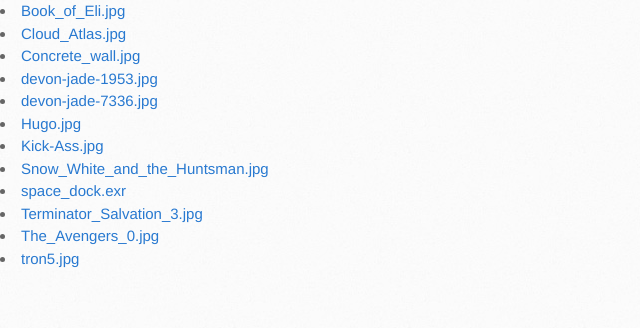
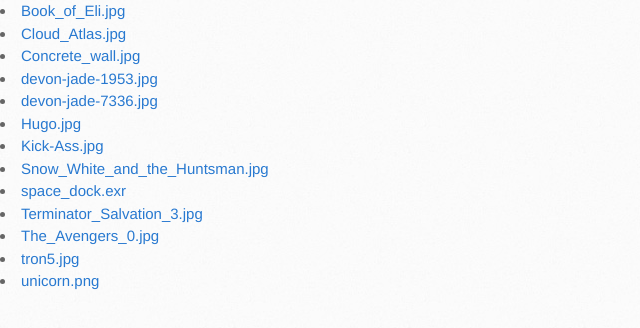
Before and after one commit to IBL-tools/rawtohdri, a plain HTML site: page data/index.html in a window 1280 px wide. Shown: the whole page, without its empty margins (0-640 px from the left). Drawn offline with Linux system fonts and the light colour scheme.

Commit message:
adds png example

```diff
--- a/data/index.html
+++ b/data/index.html
@@ -28,5 +28,6 @@
 <li><a href="Terminator_Salvation_3.jpg">Terminator_Salvation_3.jpg</a></li>
 <li><a href="The_Avengers_0.jpg">The_Avengers_0.jpg</a></li>
 <li><a href="tron5.jpg">tron5.jpg</a></li>
+<li><a href="unicorn.png">unicorn.png</a></li>
   </body>
 </html>
```
Also changed, not shown: data/unicorn.png (added).
